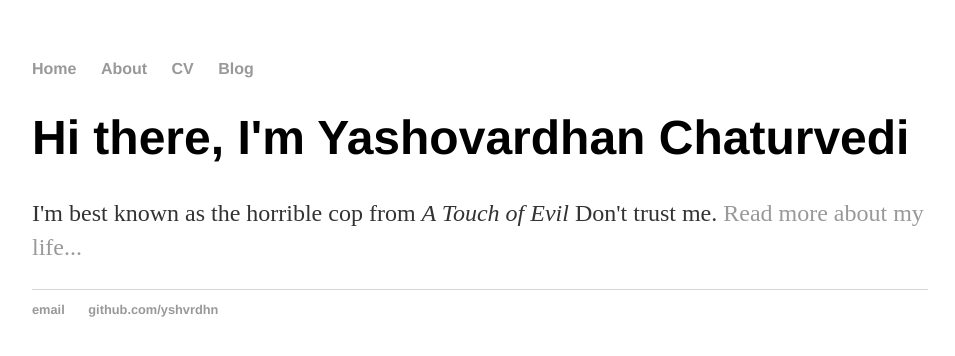
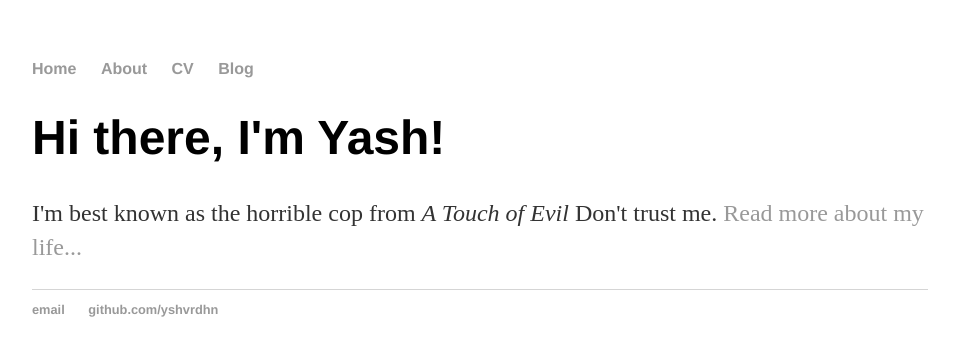
Before and after one commit to yshvrdhn/yc.github.io, a Jekyll site: the page built from index.html, in a window 1280 px wide. Shown: the top 356 px of the page, without its empty margins (160-1115 px from the left). Built offline with Jekyll 4.4.1, drawn with Linux system fonts in a browser that asks for light colours.

Commit message:
Update index.html
changing to default layout for jekyll

```diff
--- a/index.html
+++ b/index.html
@@ -1,30 +1,8 @@
-<!DOCTYPE html>
-<html>
-	<head>
-		<title>Yash</title>
-		<!-- link to main stylesheet -->
-		<link rel="stylesheet" type="text/css" href="/css/main.css">
-	</head>
-	<body>
-		<nav>
-    		<ul>
-        		<li><a href="/">Home</a></li>
-	        	<li><a href="/about">About</a></li>
-        		<li><a href="/cv">CV</a></li>
-        		<li><a href="/blog">Blog</a></li>
-    		</ul>
-		</nav>
-		<div class="container">
-    		<div class="blurb">
-        		<h1>Hi there, I'm Yashovardhan Chaturvedi</h1>
-				<p>I'm best known as the horrible cop from <em>A Touch of Evil</em> Don't trust me. <a href="/about">Read more about my life...</a></p>
-    		</div><!-- /.blurb -->
-		</div><!-- /.container -->
-		<footer>
-    		<ul>
-        		<li><a href="mailto:yash.chaturvedi91@gmail.com">email</a></li>
-        		<li><a href="https://github.com/yshvrdhn">github.com/yshvrdhn</a></li>
-			</ul>
-		</footer>
-	</body>
-</html>
+---
+layout: default
+title: Yash
+---
+<div class="blurb">
+	<h1>Hi there, I'm Yash!</h1>
+	<p>I'm best known as the horrible cop from <em>A Touch of Evil</em> Don't trust me. <a href="/about">Read more about my life...</a></p>
+</div><!-- /.blurb -->
```
